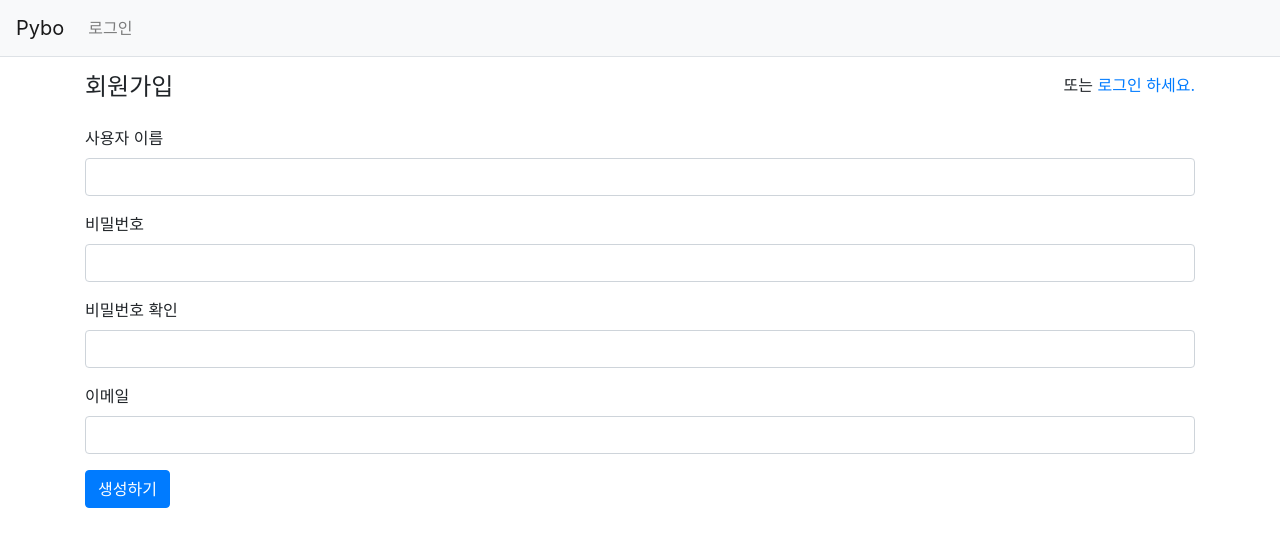
After one commit to sdarbucks/pyweb, a Django app: page /common/signup/ in a window 1280 px wide. The commit adds this page. Shown: the top 547 px of the page. Run offline with Django 3.2, Linux system fonts and the light colour scheme; some libraries are stand-ins or nearby versions.

Commit message:
signup, modify

```diff
--- /dev/null
+++ b/common/forms.py
@@ -0,0 +1,10 @@
+from django.contrib.auth.forms import UserCreationForm
+from django.contrib.auth.models import User
+from django import forms
+
+class UserForm(UserCreationForm):
+    email = forms.EmailField(label="이메일")
+
+    class Meta:
+        model = User
+        fields = ("username", "email")  # 튜플 구조
--- a/common/urls.py
+++ b/common/urls.py
@@ -1,5 +1,6 @@
 from django.urls import path
 from django.contrib.auth import views as auth_views
+from . import views
 
 app_name = 'common'
 
@@ -7,5 +8,6 @@ urlpatterns = [
 # 127.0.0.1:8000/common/login
     path('login/', auth_views.LoginView.as_view(
         template_name='common/login.html'), name='login'),
-    path('logout/', auth_views.LogoutView.as_view(), name='logout')
+    path('logout/', auth_views.LogoutView.as_view(), name='logout'),
+    path('signup/', views.signup, name='signup'),
 ]
--- a/common/views.py
+++ b/common/views.py
@@ -1 +1,20 @@
-from django.shortcuts import render
+from django.contrib.auth import authenticate, login
+from django.shortcuts import render, redirect
+
+from common.forms import UserForm
+
+def signup(request):
+    if request.method == "POST":
+        form = UserForm(request.POST)
+        if form.is_valid():
+            form.save() # 회원 저장
+            # 가입과 동시에 자동로그인
+            username = form.cleaned_data.get('username')
+            password1 = form.cleaned_data.get('password1')
+            user = authenticate(username=username, password=password1)  # user 객체 생성
+            login(request, user)    # 로그인한 사용자(세션이 발급된 user)
+            return redirect('pybo:index')
+    else:
+        form = UserForm()
+    context = {'form': form}
+    return render(request, 'common/signup.html', context)
--- a/pybo/models.py
+++ b/pybo/models.py
@@ -1,18 +1,23 @@
+from django.contrib.auth.models import User
 from django.db import models
 # Question, Answer 모델 생성
 
 class Question(models.Model):
+    author = models.ForeignKey(User, on_delete=models.CASCADE)
     subject = models.CharField(max_length=200)
     content = models.TextField()
     create_date = models.DateTimeField()
+    modify_date = models.DateTimeField(null=True, blank=True)
 
     def __str__(self):
         return self.subject
 
 class Answer(models.Model):
+    author = models.ForeignKey(User, on_delete=models.CASCADE)
     question = models.ForeignKey(Question, on_delete=models.CASCADE)
     content = models.TextField()
     create_date = models.DateTimeField()
+    modify_date = models.DateTimeField(null=True, blank=True)
 
     def __str__(self):
         return self.content
--- a/pybo/urls.py
+++ b/pybo/urls.py
@@ -8,7 +8,10 @@ urlpatterns = [
     path('', views.index, name='index'),
     # 127.0.0.1:8000/pybo/1/
     path('<int:question_id>/', views.detail, name='detail'),
-    # 127.0.0.1:8000/question/create/
+    # 127.0.0.1:8000/question/create/   질문 등록
     path('question/create/', views.question_create, name='question_create'),
-    path('answer/create/<int:question_id>/', views.answer_create, name='answer_create')
+    # 답변 등록
+    path('answer/create/<int:question_id>/', views.answer_create, name='answer_create'),
+    # 질문 수정
+    path('question/modify/<int:question_id>/', views.question_modify, name='question_modify'),
 ]
--- /dev/null
+++ b/templates/common/signup.html
@@ -0,0 +1,38 @@
+{% extends 'base.html' %}
+{% block content %}
+<div class="container my-3">
+    <div class="row my-3">
+        <div class="col-4">
+            <h4>회원가입</h4>
+        </div>
+        <div class="col-8 text-right">
+            <span>또는 <a href="{% url 'common:login' %}">로그인 하세요.</a></span>
+        </div>
+    </div>
+    <form method="post" class="post-form">
+        {% csrf_token %}
+        {% include "form_errors.html" %}
+        <div class="form-group">
+            <label for="username">사용자 이름</label>
+            <input type="text" class="form-control" name="username" id="username"
+                   value="{{ form.username.value|default_if_none:'' }}">
+        </div>
+        <div class="form-group">
+            <label for="password1">비밀번호</label>
+            <input type="password" class="form-control" name="password1" id="password1"
+                   value="{{ form.password1.value|default_if_none:'' }}">
+        </div>
+        <div class="form-group">
+            <label for="password2">비밀번호 확인</label>
+            <input type="password" class="form-control" name="password2" id="password2"
+                   value="{{ form.password2.value|default_if_none:'' }}">
+        </div>
+        <div class="form-group">
+            <label for="email">이메일</label>
+            <input type="text" class="form-control" name="email" id="email"
+                   value="{{ form.email.value|default_if_none:'' }}">
+        </div>
+        <button type="submit" class="btn btn-primary">생성하기</button>
+    </form>
+</div>
+{% endblock %}
--- a/templates/pybo/question_list.html
+++ b/templates/pybo/question_list.html
@@ -4,9 +4,10 @@
 <div class="container my-3">
     <table class="table">
         <thead>
-        <tr>
+        <tr class="text-center thead-dark">
             <th>번호</th>
-            <th>제목</th>
+            <th style="width: 55%">제목</th>
+            <th>글쓴이</th>
             <th>작성일시</th>
         </tr>
         </thead>
@@ -20,6 +21,7 @@
                         {{ question.subject }}
                     </a>
                 </td>
+                <td>{{ question.author.username }}</td>
                 <td>{{ question.create_date }}</td>
             </tr>
             {% endfor %}
```
Also changed, not shown: pybo/views.py (+22 -0 lines), templates/common/login.html (+10 -0 lines), templates/pybo/detail.html (+13 -5 lines), db.sqlite3, pybo/migrations/0002_auto_20211014_1113.py (added), pybo/migrations/0003_auto_20211014_1154.py (added).
